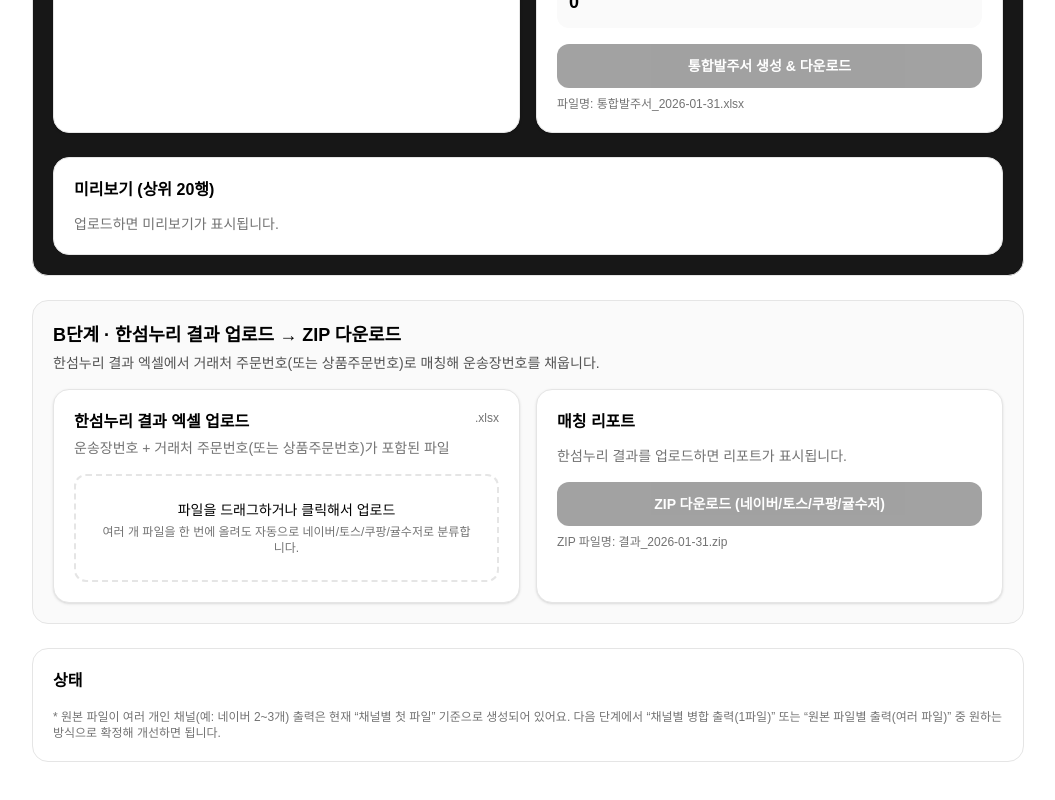
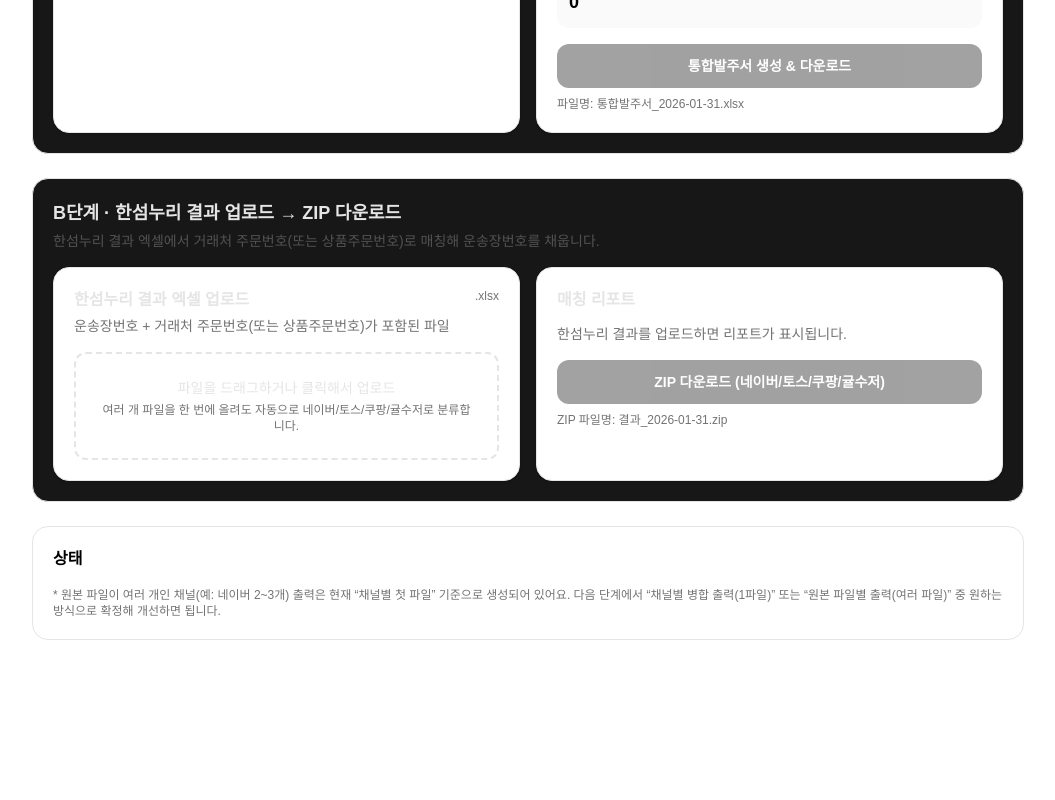
Before and after one commit to yunhak000/hansom-order-tool, a Next.js app: page / in a window 1280 px wide. Shown: the part 502-1302 px from the top of the page, without its empty margins (112-1167 px from the left). After the commit the page ends 1182 px from the top, so only its background shows below. Built offline with nearby package versions, Linux system fonts and the light colour scheme.

Commit message:
feat: 주석추가

```diff
--- a/src/app/page.tsx
+++ b/src/app/page.tsx
@@ -403,7 +403,7 @@ export default function HomePage() {
           </div>
 
           {/* 미리보기 */}
-          <div className="mt-6 rounded-2xl border border-neutral-200 bg-white p-5">
+          {/* <div className="mt-6 rounded-2xl border border-neutral-200 bg-white p-5">
             <div className="text-base font-semibold">미리보기 (상위 20행)</div>
             {!previewRows.length ? (
               <div className="mt-3 text-sm text-neutral-500">
@@ -462,11 +462,12 @@ export default function HomePage() {
                 </table>
               </div>
             )}
-          </div>
+          </div> */}
         </section>
 
+        {/* 스타일 맞춤 */}
         {/* B단계 */}
-        <section className="rounded-2xl border border-neutral-200 bg-neutral-50 p-5">
+        <section className="rounded-2xl border border-neutral-200 bg-neutral-900 p-5 text-neutral-200">
           <div className="text-lg font-semibold">
             B단계 · 한섬누리 결과 업로드 → ZIP 다운로드
           </div>
```
